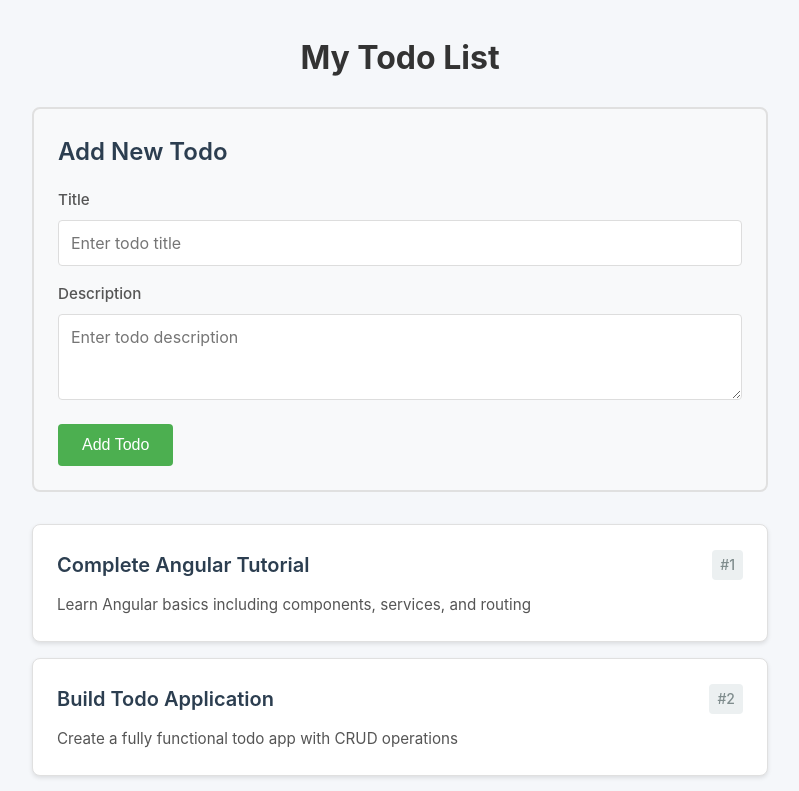
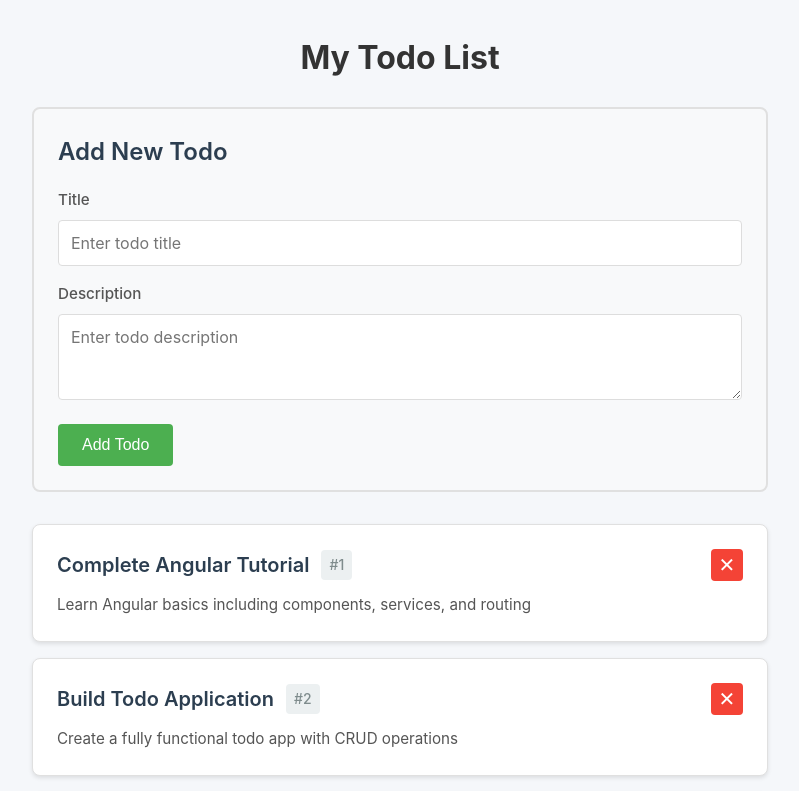
Before and after one commit to 2advancesolutions/Venus-Angular-Todo-None-Human, an Angular app: page / in a window 1280 px wide. Shown: the top 791 px of the page, without its empty margins (240-1039 px from the left). Built offline with nearby package versions, Linux system fonts and the light colour scheme.

Commit message:
feat: add delete functionality with button on each todo card

```diff
--- a/src/app/components/todo-list/todo-list.css
+++ b/src/app/components/todo-list/todo-list.css
@@ -111,6 +111,13 @@
   margin-bottom: 0.75rem;
 }
 
+.todo-header-left {
+  display: flex;
+  align-items: center;
+  gap: 0.75rem;
+  flex: 1;
+}
+
 .todo-title {
   font-size: 1.25rem;
   color: #2c3e50;
@@ -133,3 +140,29 @@
   margin: 0;
   font-size: 0.95rem;
 }
+
+/* Delete Button Styles */
+.btn-delete {
+  background: #f44336;
+  color: white;
+  border: none;
+  width: 32px;
+  height: 32px;
+  border-radius: 4px;
+  cursor: pointer;
+  font-size: 1.25rem;
+  line-height: 1;
+  display: flex;
+  align-items: center;
+  justify-content: center;
+  transition: background-color 0.2s, transform 0.1s;
+  flex-shrink: 0;
+}
+
+.btn-delete:hover {
+  background: #d32f2f;
+}
+
+.btn-delete:active {
+  transform: scale(0.95);
+}
--- a/src/app/components/todo-list/todo-list.html
+++ b/src/app/components/todo-list/todo-list.html
@@ -39,8 +39,18 @@
   <div class="todo-cards">
     <div class="todo-card" *ngFor="let todo of todos">
       <div class="todo-card-header">
-        <h2 class="todo-title">{{ todo.title }}</h2>
-        <span class="todo-id">#{{ todo.id }}</span>
+        <div class="todo-header-left">
+          <h2 class="todo-title">{{ todo.title }}</h2>
+          <span class="todo-id">#{{ todo.id }}</span>
+        </div>
+        <button
+          class="btn-delete"
+          (click)="deleteTodo(todo.id)"
+          aria-label="Delete todo"
+          title="Delete this todo"
+        >
+          ✕
+        </button>
       </div>
       <p class="todo-description">{{ todo.description }}</p>
     </div>
--- a/src/app/components/todo-list/todo-list.ts
+++ b/src/app/components/todo-list/todo-list.ts
@@ -56,4 +56,8 @@ export class TodoListComponent {
       this.newTodoDescription = '';
     }
   }
+
+  deleteTodo(id: number): void {
+    this.todos = this.todos.filter(todo => todo.id !== id);
+  }
 }
```
